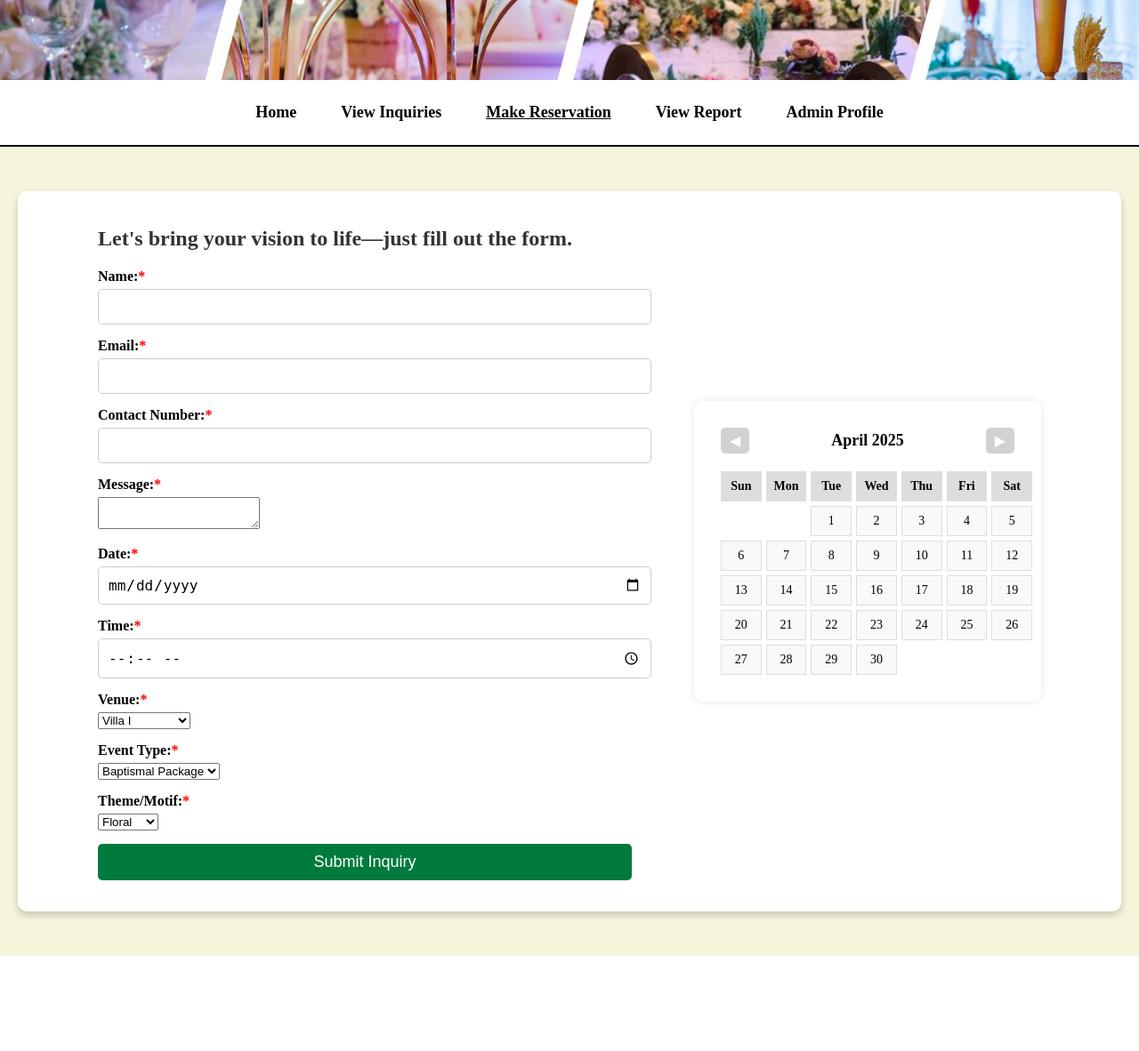
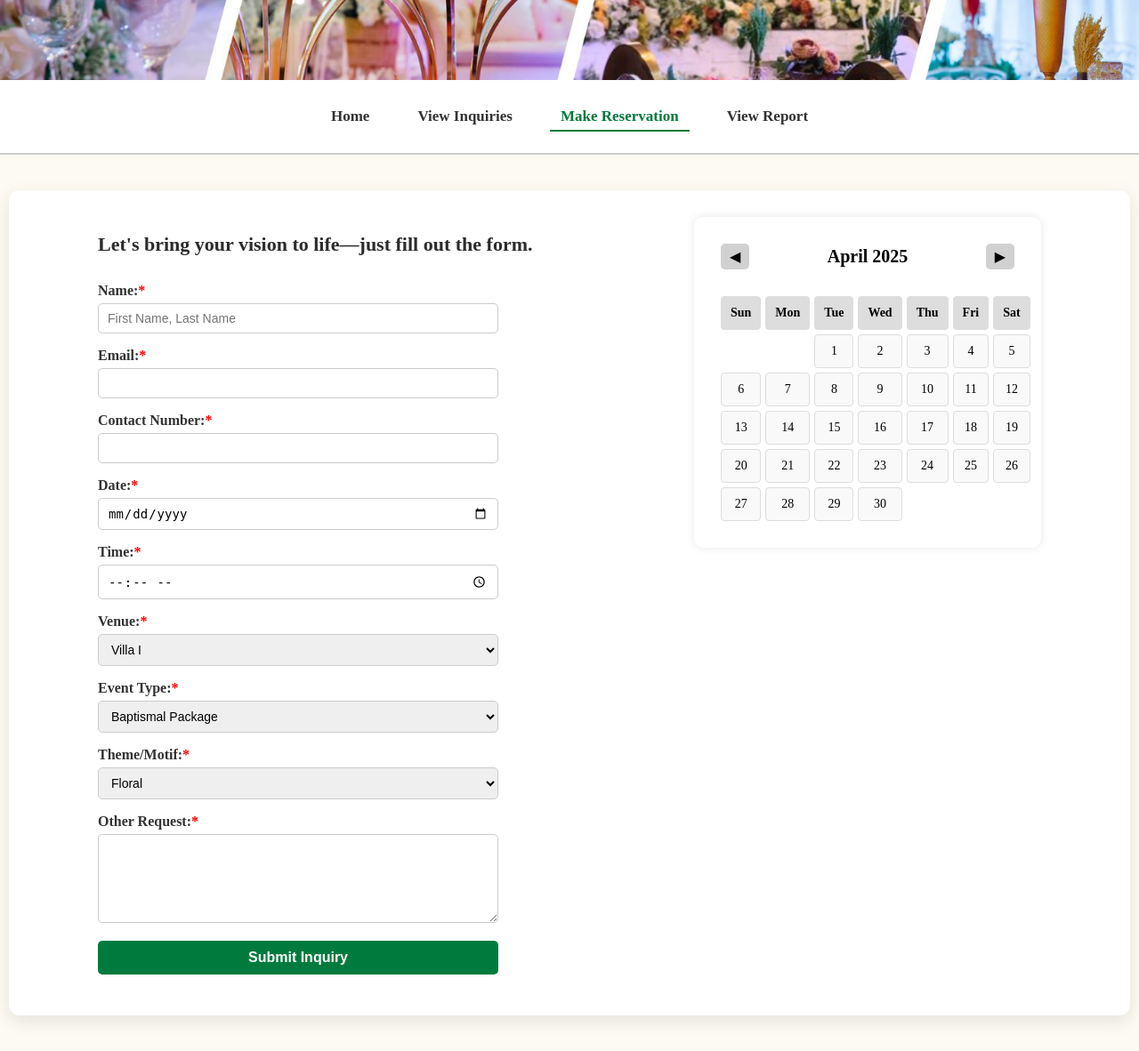
Before and after one commit to RosarioAngelica/trylang_cohere, a PHP site: page /VillaSalud.UI/pages/a_make_reservation.php in a window 1280 px wide. Shown: the whole page at 89% size. Before the commit the page ends 1075 px from the top, so only its background shows below. Run offline with PHP 8.4, Linux system fonts and the light colour scheme.

Commit message:
add minor changes

```diff
--- a/VillaSalud.UI/pages/a_make_reservation.php
+++ b/VillaSalud.UI/pages/a_make_reservation.php
@@ -116,44 +116,33 @@ if ($_SERVER["REQUEST_METHOD"] == "POST") {
             <li><a href="../pages/a_inquiries.html">View Inquiries</a></li>
             <li><a href="../pages/a_make_reservation.php" class="active">Make Reservation</a></li>
             <li><a href="../pages/a_view_report.html">View Report</a></li>
-            <li><a href="../pages/admin_profile.html">Admin Profile</a></li>
         </ul>
     </nav>
 
     <div class="container">
         <div class="reservation-container">
-            <h2>Let's bring your vision to life—just fill out the form.</h2>
-            <form method="POST" action="a_make_reservation.php">
+        <h2>Let's bring your vision to life—just fill out the form.</h2>
+            <form method="POST" action="p_make_reservation.php">
                 <div class="form-group">
                     <label for="name">Name:<span>*</span></label>
-                    <input type="text" id="name" name="name" required>
+                    <input type="text" id="name" name="name" placeholder="First Name, Last Name"required>
                 </div>
-
                 <div class="form-group">
                     <label for="email">Email:<span>*</span></label>
                     <input type="email" id="email" name="email" required>
                 </div>
-
                 <div class="form-group">
                     <label for="contact">Contact Number:<span>*</span></label>
                     <input type="tel" id="contact" name="contact_number" required>
                 </div>
-
-                <div class="form-group">
-                    <label for="message">Message:<span>*</span></label>
-                    <textarea id="message" name="message" required></textarea>
-                </div>
-
                 <div class="form-group">
                     <label for="date">Date:<span>*</span></label>
                     <input type="date" id="date" name="date" required>
                 </div>
-
                 <div class="form-group">
                     <label for="time">Time:<span>*</span></label>
                     <input type="time" id="time" name="time" required>
                 </div>
-
                 <div class="form-group">
                     <label for="venue">Venue:<span>*</span></label>
                     <select id="venue" name="venue">
@@ -165,7 +154,6 @@ if ($_SERVER["REQUEST_METHOD"] == "POST") {
                     </select>
                     <input type="text" id="otherVenue" name="other_venue" style="display: none;" placeholder="Please specify">
                 </div>
-
                 <div class="form-group">
                     <label for="event_type">Event Type:<span>*</span></label>
                     <select id="event_type" name="event_type">
@@ -179,7 +167,6 @@ if ($_SERVER["REQUEST_METHOD"] == "POST") {
                     </select>
                     <input type="text" id="otherEventType" name="other_event_type" style="display: none;" placeholder="Please specify">
                 </div>
-
                 <div class="form-group">
                     <label for="theme_motif">Theme/Motif:<span>*</span></label>
                     <select id="theme_motif" name="theme_motif">
@@ -192,7 +179,10 @@ if ($_SERVER["REQUEST_METHOD"] == "POST") {
                     </select>
                     <input type="text" id="otherThemeMotif" name="other_theme_motif" style="display: none;" placeholder="Please specify">
                 </div>
-
+                <div class="form-group">
+                    <label for="message">Other Request:<span>*</span></label>
+                    <textarea id="message" name="message" required></textarea>
+                </div>
                 <div class="form-group">
                     <button type="submit">Submit Inquiry</button>
                 </div>
@@ -207,6 +197,7 @@ if ($_SERVER["REQUEST_METHOD"] == "POST") {
             </div>
             <div id="calendar"></div>
         </div>
+    </div>
 
         <!-- Admin Status Selection Modal -->
         <div id="statusModal" class="modal">
--- a/VillaSalud.UI/style/a_make_reservation.css
+++ b/VillaSalud.UI/style/a_make_reservation.css
@@ -1,23 +1,25 @@
+/* === Global Styles === */
 body {
   margin: 0;
   padding: 0;
   font-family: "Playfair Display", serif;
-  background: beige;
+  background: #fdfaf4; /* Soft beige */
 }
 
+/* === Header === */
 .header-image {
   width: 100%;
   height: 90px;
-  background: url("../assets/background_picture.jpeg") no-repeat center
-    center/cover;
+  background: url("../assets/background_picture.jpeg") no-repeat center center/cover;
 }
 
+/* === Navbar === */
 .navbar {
   display: flex;
   justify-content: center;
-  background: white;
-  padding: 10px 0;
-  border-bottom: 2px solid black;
+  background: #fff;
+  padding: 15px 0;
+  border-bottom: 2px solid #ccc;
 }
 
 .navbar ul {
@@ -33,102 +35,199 @@ body {
 
 .navbar a {
   text-decoration: none;
-  color: black;
-  font-size: 18px;
-  font-weight: bold;
-  padding: 5px 10px;
+  color: #333;
+  font-size: 17px;
+  font-weight: 600;
+  padding: 6px 12px;
+  transition: 0.2s ease-in-out;
 }
 
+.navbar a:hover,
 .navbar a.active {
-  text-decoration: underline;
+  color: #007b3d;
+  border-bottom: 2px solid #007b3d;
 }
 
+/* === Layout Container === */
 .container {
   display: flex;
   justify-content: center;
-    align-items: center;
+  align-items: flex-start;
   gap: 50px;
   max-width: 1200px;
-    margin: 50px auto;
-    padding: 20px;
-    background: white;
-    border-radius: 10px;
-    box-shadow: 0 4px 8px rgba(0, 0, 0, 0.2);
+  margin: 40px auto;
+  padding: 30px;
+  background: #fff;
+  border-radius: 12px;
+  box-shadow: 0 6px 20px rgba(0, 0, 0, 0.1);
 }
 
+/* === Reservation Form === */
 .reservation-container {
   width: 50%;
 }
 
 .reservation-container h2 {
-    text-align: left;
-    color: #333;
+  margin-bottom: 30px;
+  color: #2b2b2b;
+  font-size: 22px;
 }
 
+/* === Form Styling (Updated) === */
 .form-group {
-    margin-bottom: 15px;
+  margin-bottom: 16px;
 }
 
 .form-group label {
-    font-weight: bold;
+  font-weight: 600;
   display: block;
   margin-bottom: 5px;
+  color: #333;
 }
 
 .form-group span {
   color: red;
 }
 
-.form-group input {
-    width: 100%;
-    padding: 10px;
+.form-group input,
+.form-group select,
+.form-group textarea {
+  width: 75%;
+  padding: 8px 10px;
+  font-size: 14px;
   border: 1px solid #ccc;
   border-radius: 5px;
-    font-size: 16px;
+  transition: border-color 0.3s, box-shadow 0.3s;
+  box-sizing: border-box;
 }
 
-button {
-    width: 100%;
+.form-group input:focus,
+.form-group select:focus,
+.form-group textarea:focus {
+  border-color: #007b3d;
+  box-shadow: 0 0 5px rgba(0, 123, 61, 0.25);
+  outline: none;
+}
+
+.form-group textarea {
+  height: 100px;
+  resize: vertical;
+}
+
+.form-group button {
+  width: 75%;
   padding: 10px;
   background: #007b3d;
   color: white;
   border: none;
   border-radius: 5px;
+  font-size: 16px;
+  font-weight: bold;
   cursor: pointer;
-    font-size: 18px;
+  transition: background 0.3s;
 }
 
-button:hover {
+.form-group button:hover {
   background: #28a745;
 }
 
-.image-container {
-    width: 50%;
+/* === Calendar === */
+.calendar-container {
+  width: 350px;
+  padding: 20px;
+  background: #fefefe;
+  border-radius: 12px;
+  box-shadow: 0 6px 12px rgba(0, 0, 0, 0.1);
 }
 
-.image-container img {
-    width: 100%;
-    height: auto;
-    border-radius: 10px;
+.calendar-header {
+  display: flex;
+  justify-content: space-between;
+  align-items: center;
+  font-weight: bold;
+  font-size: 18px;
+  margin-bottom: 10px;
 }
 
-  /* responsive design */
+.calendar-header button {
+  background: #e0e0e0;
+  border: none;
+  padding: 6px 12px;
+  cursor: pointer;
+  font-size: 16px;
+  border-radius: 6px;
+  transition: background 0.2s;
+}
+
+.calendar-header button:hover {
+  background: #c5c5c5;
+}
+
+#calendar {
+  display: grid;
+  grid-template-columns: repeat(7, 1fr);
+  gap: 5px;
+  padding-top: 10px;
+}
+
+.calendar-day {
+  padding: 10px 0;
+  border: 1px solid #ddd;
+  border-radius: 4px;
+  font-size: 14px;
+  cursor: pointer;
+  transition: background-color 0.3s;
+}
+
+.calendar-day:hover {
+  background-color: #f0f0f0;
+}
+
+.day-header {
+  font-weight: bold;
+  background: #f2f2f2;
+}
+
+.empty {
+  background: none;
+  border: none;
+}
+
+/* Calendar Status Colors */
+.calendar-day[data-status="free"] {
+  background: #28a745;
+  color: white;
+}
+
+.calendar-day[data-status="full"] {
+  background: #ffc107;
+  color: black;
+}
+
+.calendar-day[data-status="closed"] {
+  background: #dc3545;
+  color: white;
+}
+
+/* === Responsive === */
 @media (max-width: 900px) {
   .container {
     flex-direction: column;
-        text-align: center;
+    padding: 20px;
   }
 
-  .reservation-container, .image-container {
+  .reservation-container,
+  .calendar-container {
     width: 100%;
   }
 
-  .image-container img {
-        max-width: 150%;
-        margin: auto;
+  .form-group input,
+  .form-group select,
+  .form-group textarea,
+  .form-group button {
+    width: 100%;
   }
 }
-
 
 .calendar-container {
     width: 350px;
@@ -137,7 +236,6 @@ button:hover {
     background: #fff;
     border-radius: 10px;
     box-shadow: 0 0 10px rgba(0, 0, 0, 0.1);
-  overflow: hidden; /* Prevents content from spilling out */
 }
 
 .calendar-header {
@@ -155,7 +253,6 @@ button:hover {
   gap: 5px;
   padding: 10px;
   text-align: center;
-  width: 100%; /* Ensures the calendar fits the container width */
 }
 
 .calendar-header button {
@@ -165,16 +262,14 @@ button:hover {
     cursor: pointer;
     font-size: 16px;
     border-radius: 5px;
-  width: auto; /* Override the 100% width from the generic button style */
 }
 
 .calendar-day {
-  padding: 8px 5px; /* Reduced padding to make elements smaller */
+  padding: 10px;
   background-color: #f9f9f9;
   border: 1px solid #ddd;
   cursor: pointer;
   transition: 0.3s;
-  font-size: 14px; /* Smaller font size to fit better */
 }
 
 .calendar-day:hover {
@@ -196,19 +291,18 @@ button:hover {
 }
 
 #month-year {
-  font-size: 18px; /* Slightly smaller font size */
+    font-size: 20px;
     font-weight: bold;
 }
 
 .calendar-table {
     width: 100%;
     border-collapse: collapse;
-  table-layout: fixed; /* Ensures even column widths */
 }
 
 .calendar-table th, .calendar-table td {
-  width: 14.28%; /* Even distribution for 7 columns (100% ÷ 7) */
-  padding: 8px 2px; /* Reduced padding */
+    width: 14%;
+    padding: 10px;
     text-align: center;
     border: 1px solid #ddd;
 }
@@ -219,21 +313,17 @@ button:hover {
 }
 
 .calendar-table td {
-  height: 30px; /* Reduced height */
+    height: 40px;
     cursor: pointer;
 }
 
 .calendar-cell {
-  height: 30px; /* Reduced height */
+  height: 40px;
   cursor: pointer;
   transition: background 0.3s;
   text-align: center;
   vertical-align: middle;
   font-weight: bold;
-}
-
-.calendar-container button {
-  width: auto;
 }
 
 .calendar-cell[data-status="unset"] { background: white; color: black; }
```
Lines whose indentation alone changed are shown as unchanged.
